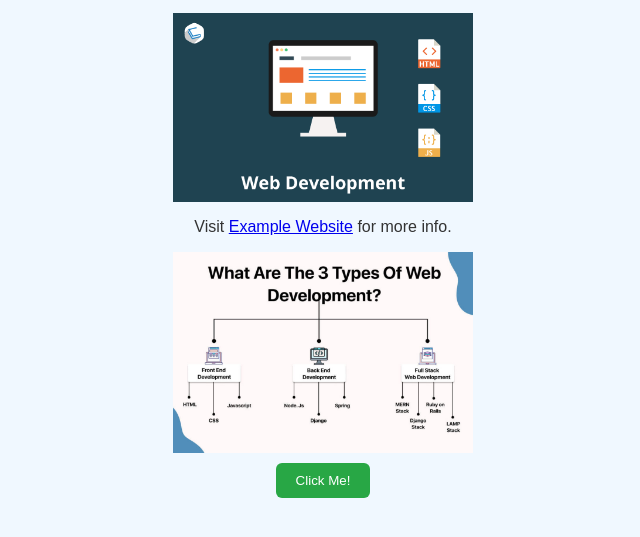
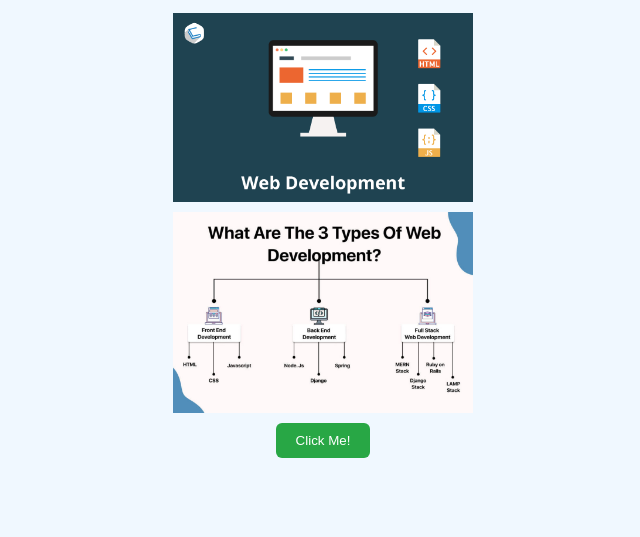
Before and after one commit to Reethika242005/Apex-planet-internship, a plain HTML site: page task1/index.html in a window 1280 px wide. Shown: the part 139-676 px from the top of the page, without its empty margins (317-957 px from the left). Drawn offline with Linux system fonts and the light colour scheme.

Commit message:
Update index.html

```diff
--- a/task1/index.html
+++ b/task1/index.html
@@ -11,7 +11,6 @@
   <p>This is a simple paragraph to demonstrate HTML structure.</p>
   <img src="image.png" alt="Web Development">
 
-  <p>Visit <a href="https://www.example.com" target="_blank">Example Website</a> for more info.</p>
   <img src="image2.jpg" alt="Tech Image">
 
 
```
